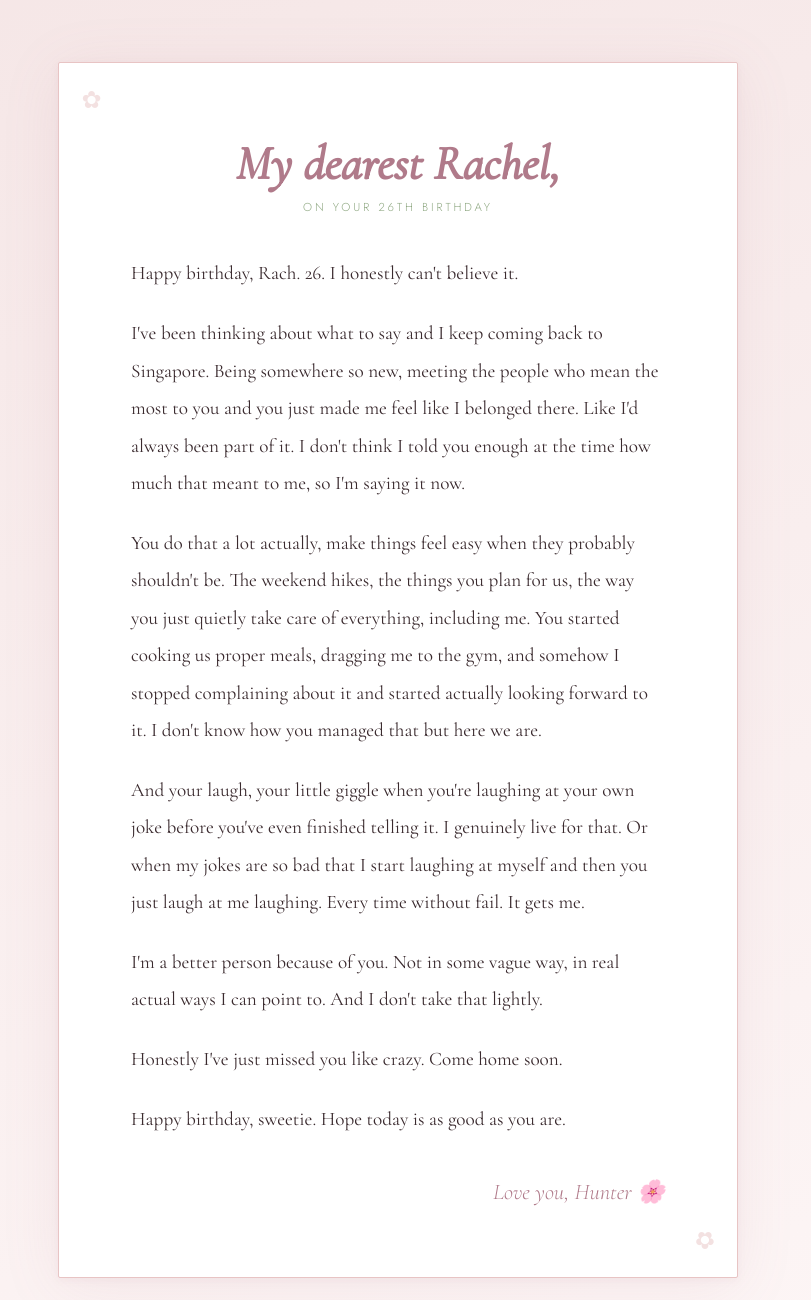
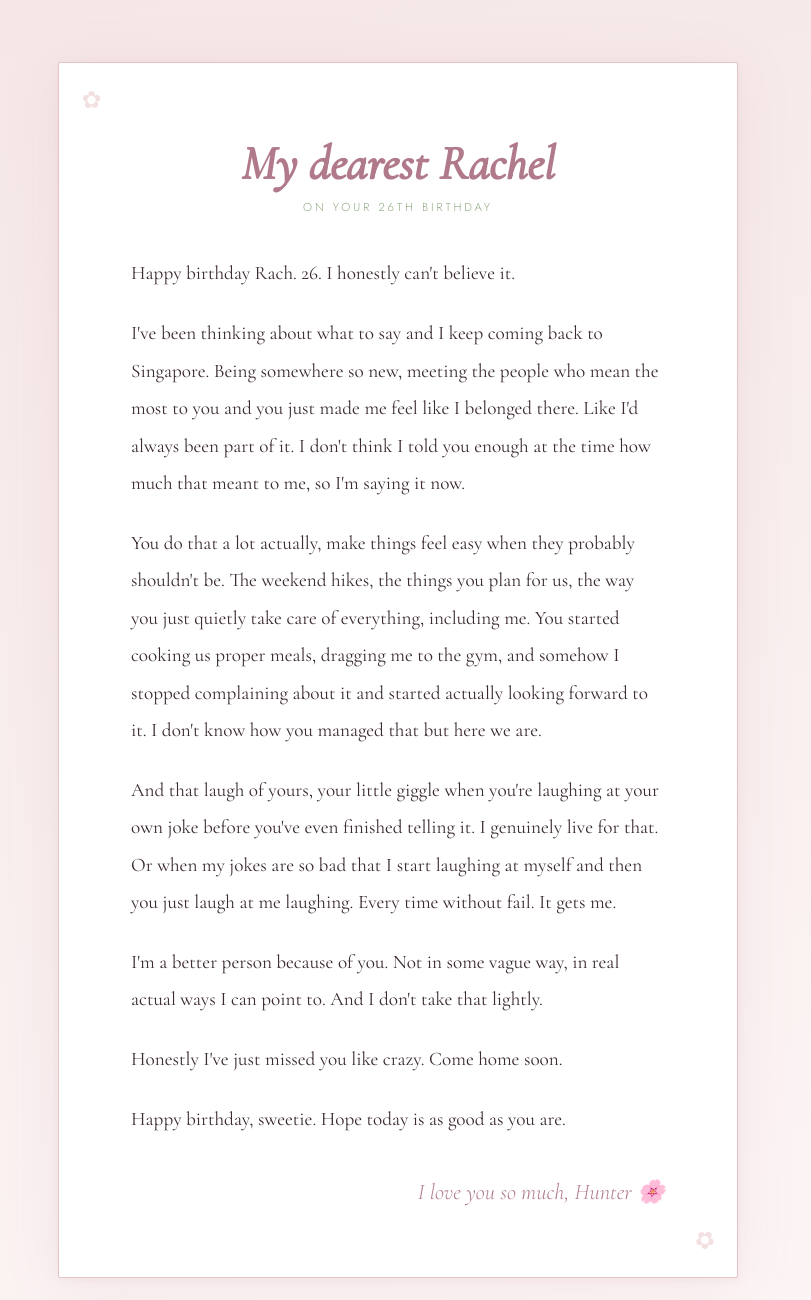
Before and after one commit to huhungosaur/Rachel-birthday, a plain HTML site: page index.html in a window 1280 px wide. Shown: the part 1940-3240 px from the top of the page, without its empty margins (242-1053 px from the left). Drawn offline with nearby package versions, Linux system fonts and the light colour scheme.

Commit message:
Refine birthday letter wording and expressions

```diff
--- a/index.html
+++ b/index.html
@@ -384,12 +384,12 @@
   <!-- LETTER -->
   <section id="letter">
     <div class="letter-inner reveal">
-      <h2 class="letter-header">My dearest Rachel,</h2>
+      <h2 class="letter-header">My dearest Rachel</h2>
       <p class="letter-date">On your 26th birthday</p>
 
       <div class="letter-body">
         <p>
-          Happy birthday, Rach. 26. I honestly can't believe it.
+          Happy birthday Rach. 26. I honestly can't believe it.
         </p>
         <p>
           I've been thinking about what to say and I keep coming back to Singapore. Being somewhere so new, meeting the people who mean the most to you and you just made me feel like I belonged there. Like I'd always been part of it. I don't think I told you enough at the time how much that meant to me, so I'm saying it now.
@@ -398,7 +398,7 @@
           You do that a lot actually, make things feel easy when they probably shouldn't be. The weekend hikes, the things you plan for us, the way you just quietly take care of everything, including me. You started cooking us proper meals, dragging me to the gym, and somehow I stopped complaining about it and started actually looking forward to it. I don't know how you managed that but here we are.
         </p>
         <p>
-          And your laugh, your little giggle when you're laughing at your own joke before you've even finished telling it. I genuinely live for that. Or when my jokes are so bad that I start laughing at myself and then you just laugh at me laughing. Every time without fail. It gets me.
+          And that laugh of yours, your little giggle when you're laughing at your own joke before you've even finished telling it. I genuinely live for that. Or when my jokes are so bad that I start laughing at myself and then you just laugh at me laughing. Every time without fail. It gets me.
         </p>
         <p>
           I'm a better person because of you. Not in some vague way, in real actual ways I can point to. And I don't take that lightly.
@@ -412,7 +412,7 @@
       </div>
 
       <div class="letter-sign">
-        Love you, Hunter 🌸
+        I love you so much, Hunter 🌸
       </div>
     </div>
   </section>
```
